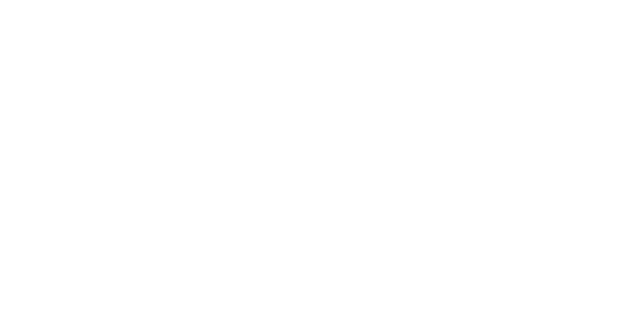
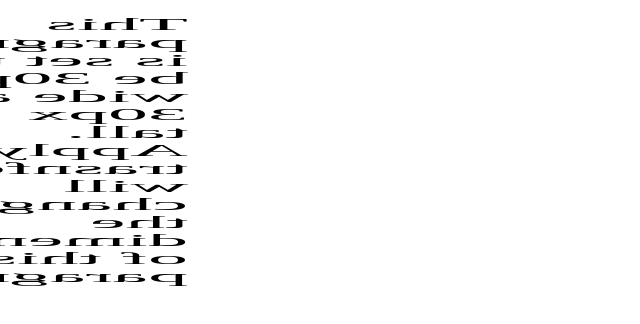
Before and after one commit to kbonillas/css-transform, a plain HTML site: page index.html in a window 1280 px wide. Shown: the whole page, without its empty margins (0-640 px from the left). Drawn offline with Linux system fonts and the light colour scheme.

Commit message:
learning about transform scale on a paragraph

```diff
--- a/css/styles.css
+++ b/css/styles.css
@@ -0,0 +1,18 @@
+.scale{
+    height: 60px;
+    width: 60px;
+
+    /* increases the width 10x, height 2x */
+    /* transform: scale(10,2); */
+
+    /* decreases the width in half, height in quarter */
+    /* transform: scale(0.5, 0.25); */
+
+    /* flips the x-axis */
+    transform: scale(-5,1);
+    transform: scaleX(-5);
+
+    /* flips the y-axis */
+    /* transform: scale(1, -5);
+    transform: scaleY(-5) */
+}
--- a/index.html
+++ b/index.html
@@ -8,6 +8,6 @@
     <title>CSS-Transform</title>
 </head>
 <body>
-
+    <p class="scale">This paragraph is set to be 30px wide and 30px tall. Applying trasnform:scale(x) will change the dimenstions of this paragraph</p>
 </body>
 </html>
```
